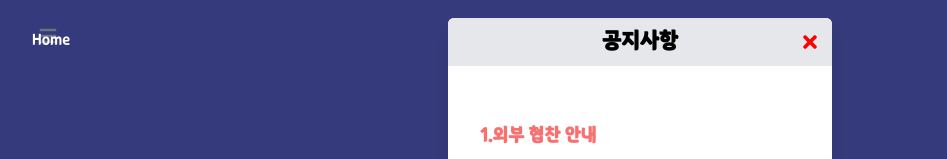
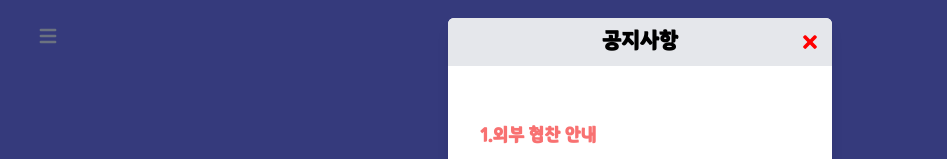
Before and after one commit to CUK-LikeLion-Festival/Festival_Front, a React (Create React App) app: page /booth/bar in a window 1280 px wide. Shown: the top 159 px of the page, without its empty margins (0-947 px from the left). Built offline with nearby package versions, Linux system fonts and the light colour scheme.

Commit message:
navbar넣고 뒤로가기 버튼 삭제

```diff
--- a/src/components/Stamp/stamp.jsx
+++ b/src/components/Stamp/stamp.jsx
@@ -1,25 +1,12 @@
-import { useNavigate } from "react-router";
-import { FontAwesomeIcon } from "@fortawesome/react-fontawesome";
-import { faArrowLeft } from "@fortawesome/free-solid-svg-icons";
 import StampMain from "../../assets/Stamp/StampMain.png";
 import StampMap from "../../assets/Stamp/StampMap.png";
 import StampDetail from "../../hooks/components/Stamp/hook";
 
 export default function Stamp() {
   const { data } = StampDetail();
-  const navigate = useNavigate();
+
   return (
     <div className="flex flex-col">
-      <div className="ml-5 sm:ml-1 md:ml-1">
-        <button
-          onClick={() => {
-            navigate("/");
-          }}
-          className="text-5xl text-red-700 sm:text-4xl"
-        >
-          <FontAwesomeIcon icon={faArrowLeft} />
-        </button>
-      </div>
       <div className="flex justify-center my-10 text-5xl font-bold sm:text-3xl sm:my-20">
         <h2>{data.title}</h2>
       </div>
--- a/src/pages/bar.js
+++ b/src/pages/bar.js
@@ -2,26 +2,12 @@ import React from "react";
 import Playground from "../../src/assets/playground.png";
 import styled from "styled-components";
 import BarList from "../components/bar/barlist";
-import { useNavigate } from "react-router-dom";
 import Layout from "../components/Layout/layout";
 
 const Bar = () => {
-  const navigate = useNavigate();
   return (
     <Layout>
       <React.Fragment>
-        <Button>
-          <button
-            style={{
-              color: "white",
-            }}
-            onClick={() => {
-              navigate("/");
-            }}
-          >
-            Home
-          </button>
-        </Button>
         <Container>
           <InnerContainer>
             <GroundImage />
@@ -59,13 +45,4 @@ const GroundImage = styled.img.attrs({ src: `${Playground}` })`
   display: block;
 `;
 
-const Button = styled.div`
-  display: flex;
-  align-items: left;
-  justify-content: left;
-  padding: 1rem;
-  position: absolute;
-  top: 1rem;
-  left: 1rem;
-`;
 export default Bar;
--- a/src/pages/booth.js
+++ b/src/pages/booth.js
@@ -1,17 +1,15 @@
 import React, { useState } from "react";
 import styled from "styled-components";
-import { useNavigate } from "react-router-dom";
 import BoothCard from "../components/Booth/boothCard";
 import booth_Map_default from "../assets/booth_Map_default.png";
 import booth_Map_Kim from "../assets/booth_Map_Kim.png";
 import booth_Map_Ni from "../assets/booth_Map_Ni.png";
 import booth_Map_Square from "../assets/booth_Map_Square.png";
-import { FontAwesomeIcon } from "@fortawesome/react-fontawesome";
-import { faArrowLeft } from "@fortawesome/free-solid-svg-icons";
+
 import { FaChevronLeft, FaChevronRight } from "react-icons/fa";
+import Header from "../components/Layout/header";
 
 function Booth() {
-  const navigate = useNavigate();
   const Map = [booth_Map_Kim, booth_Map_Square, booth_Map_Ni];
   const [isClicked, setIsClicked] = useState(false);
   const [selectedId, setSelectedId] = useState(null);
@@ -40,17 +38,7 @@ function Booth() {
   };
   return (
     <div>
-      <button
-        onClick={() => {
-          navigate("/");
-        }}
-        style={{
-          color: "white",
-          fontSize: "25px",
-        }}
-      >
-        <FontAwesomeIcon icon={faArrowLeft} />
-      </button>
+      <Header />
       <div>
         <Img>
           <img src={mapimg} alt="boothImage" />
```
